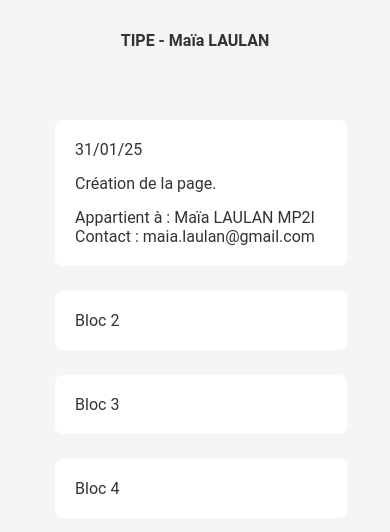
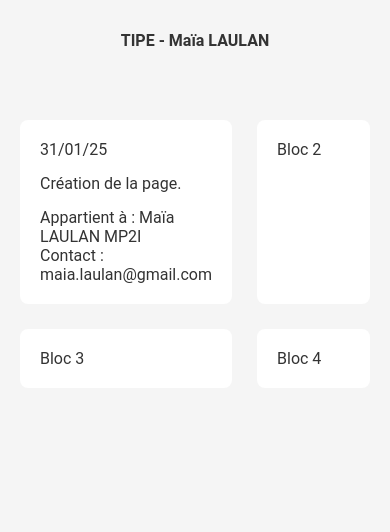
Before and after one commit to maialaulan/maialaulan.github.io, a plain HTML site: page index.html in a window 390 px wide. Drawn offline with Linux system fonts and the light colour scheme.

Commit message:
Update style.css

```diff
--- a/style.css
+++ b/style.css
@@ -57,21 +57,10 @@ header + * { margin-top: 100px; }
 }
 
 /* Pour les téléphones en mode paysage (orientation: landscape) */
-@media (max-width: 1023px) and (orientation: landscape) {
+@media (max-width: 1023px) {
     .container {
         max-width: 1200px;
         grid-template-columns: repeat(2, 1fr);
-    }
-}
-
-/* Pour les téléphones en mode portrait (orientation: portrait) */
-@media (max-width: 1023px) and (orientation: portrait) {
-    .container {
-        max-width: 100%;
-        grid-template-columns: 1fr;
-    }
-    .box {
-        width: 90%;
     }
 }
 
```
